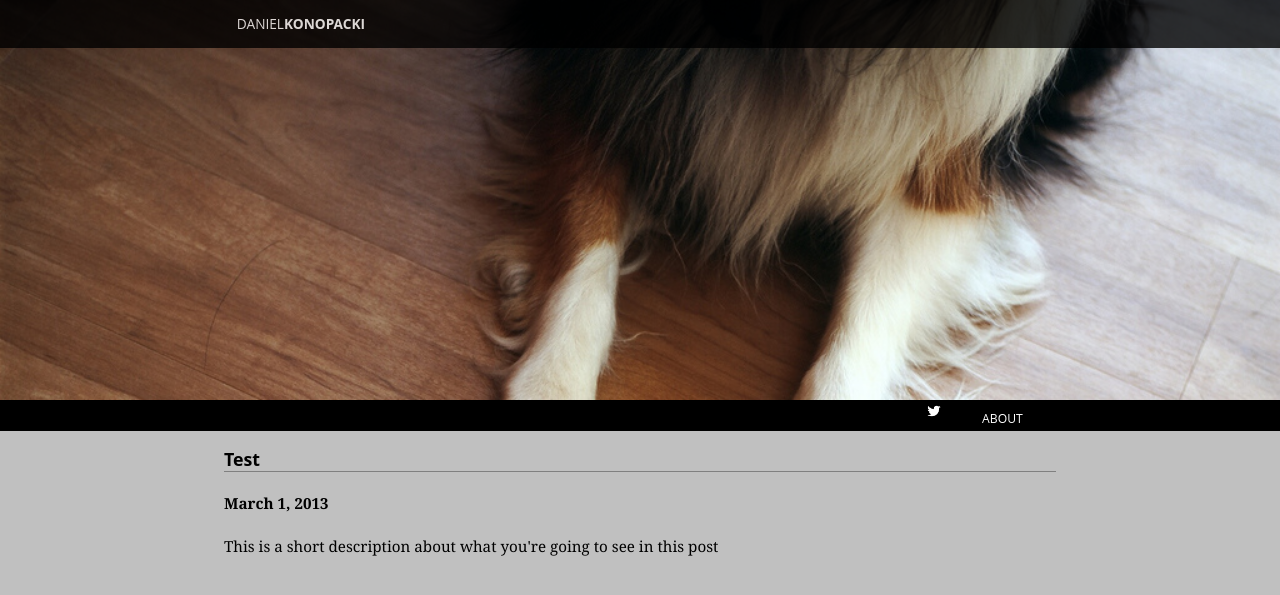
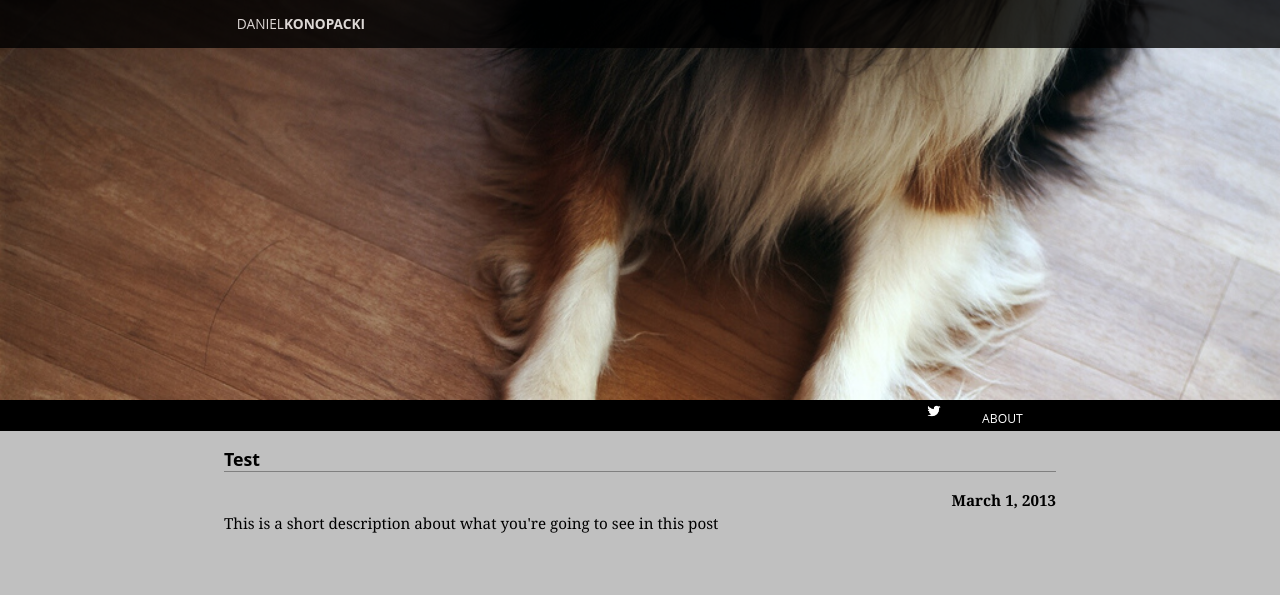
Before and after one commit to danielkonopacki/danielkonopacki.github.com, a Jekyll site: the page built from index.html, in a window 1280 px wide. Shown: the top 595 px of the page. Built offline with Jekyll 4.4.1, drawn with Linux system fonts in a browser that asks for light colours; Markdown is read by kramdown in place of the engine named in the settings.

Commit message:
Post adjustments

```diff
--- a/css/layout.css
+++ b/css/layout.css
@@ -36,7 +36,8 @@ html, body {
   width: 100%;
 }
 
-.post-blurb h3 em {
+.post-blurb h4 {
+  margin: 0;
   text-align: right;
 }
 
```
Also changed, not shown: 2 other files.
